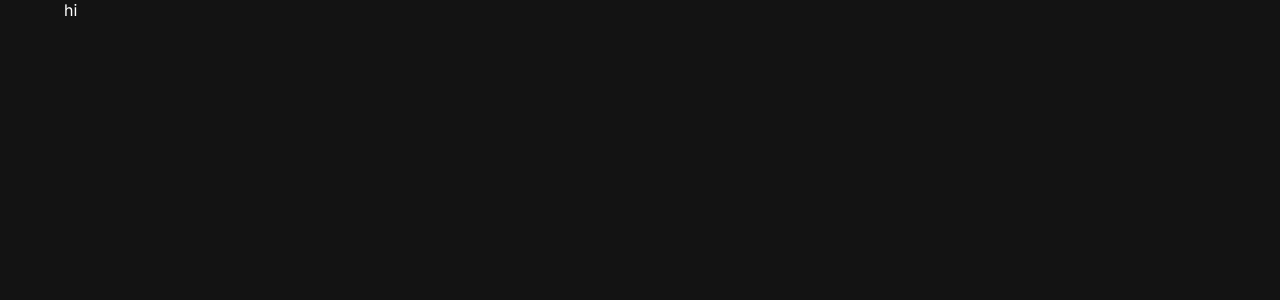
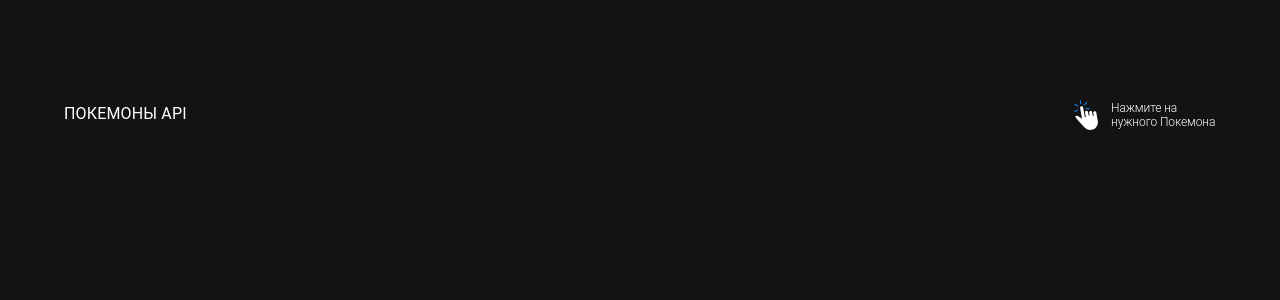
Before and after one commit to MaxOvs19/evilUnion-test, a Next.js app: page / in a window 1280 px wide. Shown: the top 300 px of the page. Built offline with nearby package versions, Linux system fonts and the light colour scheme.

Commit message:
Work in header

```diff
--- a/src/components/header/header.tsx
+++ b/src/components/header/header.tsx
@@ -1,7 +1,30 @@
+import { Box, Grid, Typography } from "@mui/material";
+import Image from "next/image";
 import React, { FC } from "react";
 
 const Header: FC = () => {
-  return <div>hi</div>;
+  return (
+    <Box component="header" paddingTop={"100px"}>
+      <Grid container justifyContent="space-between" alignItems="center">
+        <Grid item height={"27px"}>
+          <Typography textTransform="uppercase">Покемоны API</Typography>
+        </Grid>
+        <Grid item>
+          <Grid container alignItems="center" gap={"10px"}>
+            <Image
+              src="/images/touch.svg"
+              width={30}
+              height={30}
+              alt="Picture of the author"
+            />
+            <Typography variant="h2" fontSize={"12px"} width="105px">
+              Нажмите на нужного Покемона
+            </Typography>
+          </Grid>
+        </Grid>
+      </Grid>
+    </Box>
+  );
 };
 
 export default Header;
```
Also changed, not shown: public/images/touch.svg (added).
